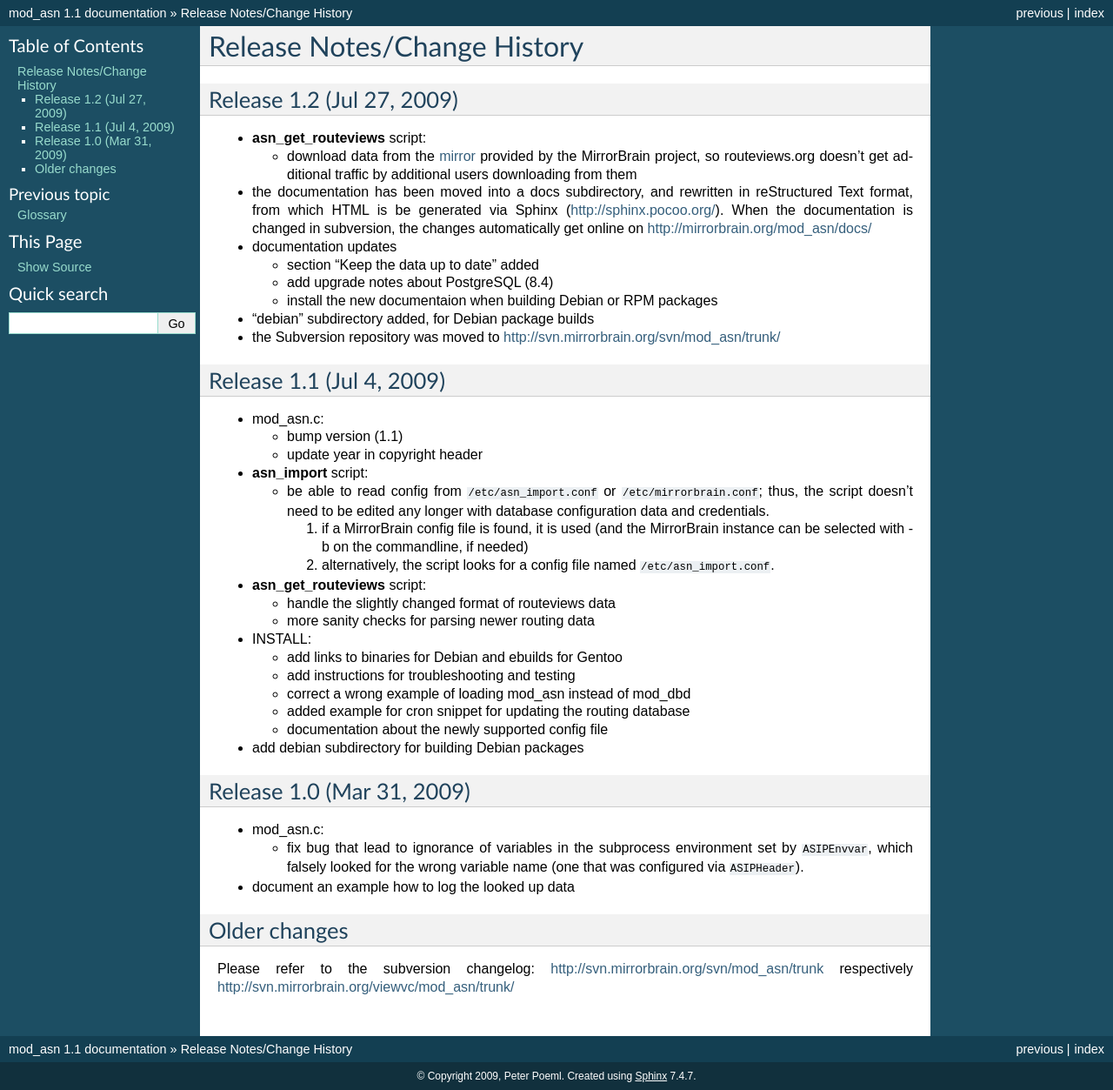
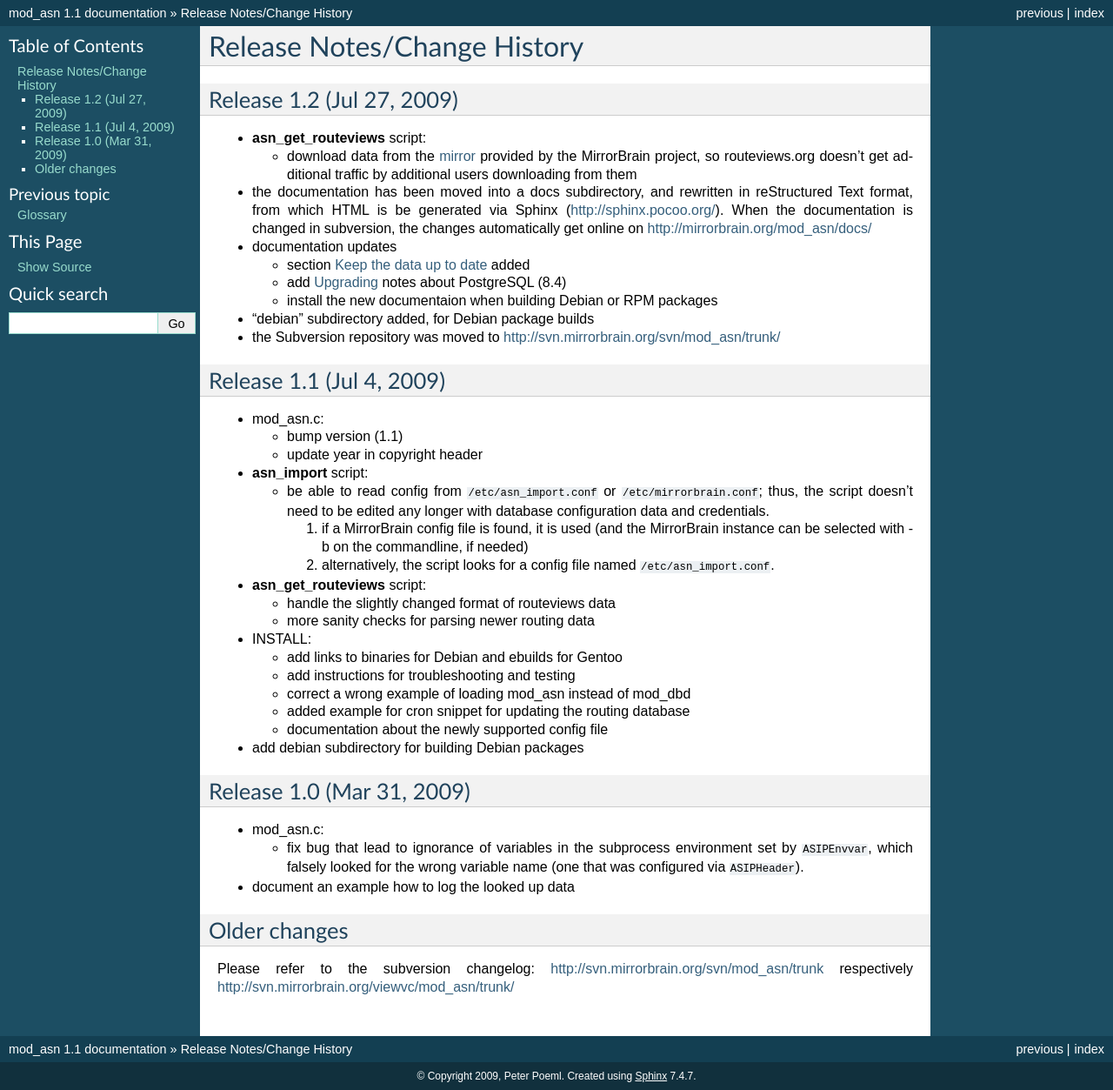
Before and after one commit to poempelfox/mod_asn-3, a Sphinx documentation site: the page built from docs/changes.rst, in a window 1280 px wide. Shown: the whole page at 87% size. Built offline with Sphinx 7.4.7, drawn with Linux system fonts in a browser that asks for light colours.

```diff
--- a/docs/changes.rst
+++ b/docs/changes.rst
@@ -18,8 +18,8 @@ Release 1.2 (Jul 27, 2009)
 
 * documentation updates
 
-  - section "Keep the data up to date" added
-  - add upgrade notes about PostgreSQL (8.4)
+  - section :ref:`keep_the_data_up_to_date` added
+  - add :ref:`upgrading` notes about PostgreSQL (8.4)
   - install the new documentaion when building Debian or RPM packages
 
 * "debian" subdirectory added, for Debian package builds
--- a/docs/installation.rst
+++ b/docs/installation.rst
@@ -111,6 +111,8 @@ The command shown above can be used to update the database with fresh
 routeviews data, by just running it again. This is explained in the next
 section.
 
+
+.. _keep_the_data_up_to_date:
 
 Keep the data up to date
 ------------------------
--- a/docs/upgrading.rst
+++ b/docs/upgrading.rst
@@ -1,3 +1,5 @@
+.. _upgrading:
+
 Upgrading
 =========
 
```
